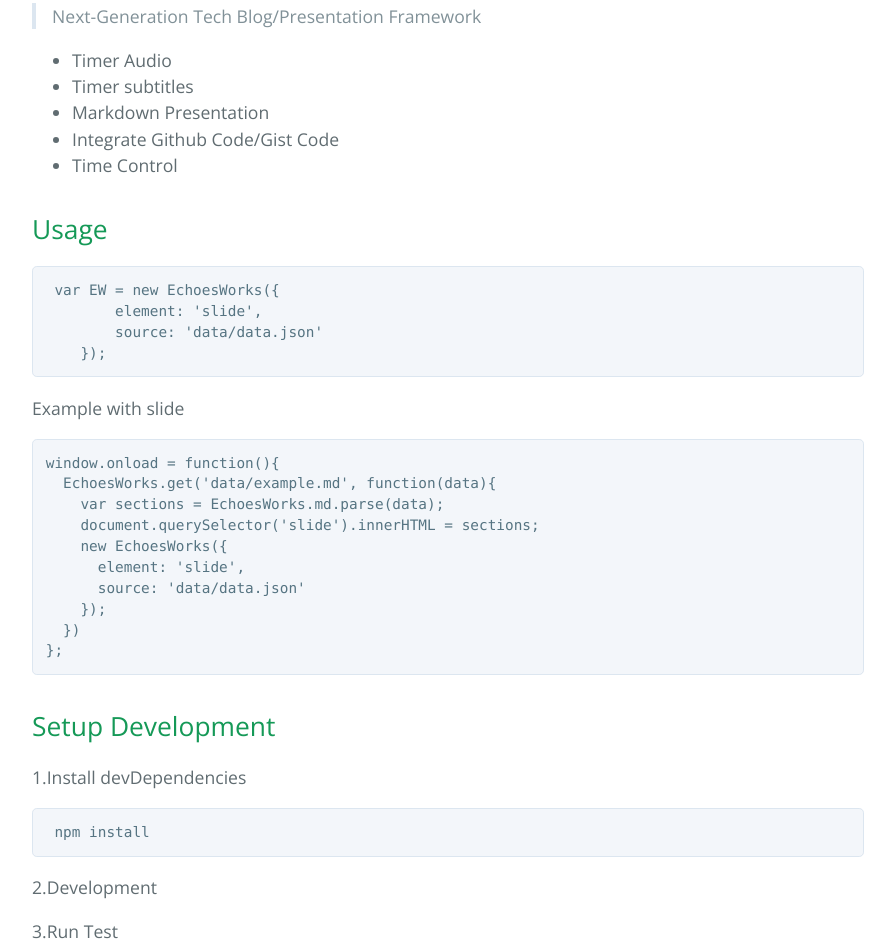
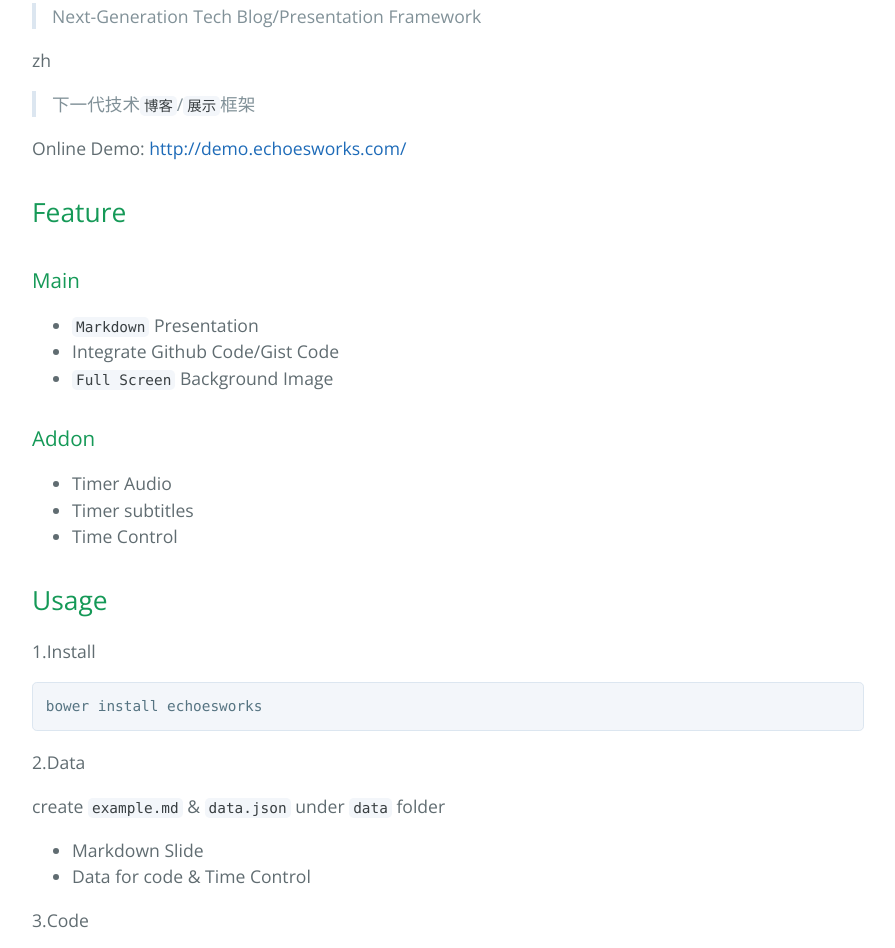
Before and after one commit to phodal/echoesworks, a plain HTML site: page index.html in a window 1280 px wide. Shown: the part 1740-2688 px from the top of the page, without its empty margins (192-1087 px from the left). Drawn offline with nearby package versions, Linux system fonts and the light colour scheme.

```diff
--- a/index.html
+++ b/index.html
@@ -36,16 +36,56 @@
 <p>Next-Generation Tech Blog/Presentation Framework</p>
 </blockquote>
 
+<p>zh</p>
+
+<blockquote>
+<p>下一代技术<code>博客</code>/<code>展示</code>框架</p>
+</blockquote>
+
+<p>Online Demo: <a href="http://demo.echoesworks.com/">http://demo.echoesworks.com/</a> </p>
+
+<h2>
+<a id="feature" class="anchor" href="#feature" aria-hidden="true"><span class="octicon octicon-link"></span></a>Feature</h2>
+
+<h3>
+<a id="main" class="anchor" href="#main" aria-hidden="true"><span class="octicon octicon-link"></span></a>Main</h3>
+
+<ul>
+<li>
+<code>Markdown</code> Presentation</li>
+<li>Integrate Github Code/Gist Code</li>
+<li>
+<code>Full Screen</code> Background Image</li>
+</ul>
+
+<h3>
+<a id="addon" class="anchor" href="#addon" aria-hidden="true"><span class="octicon octicon-link"></span></a>Addon</h3>
+
 <ul>
 <li>Timer Audio</li>
 <li>Timer subtitles</li>
-<li>Markdown Presentation</li>
-<li>Integrate Github Code/Gist Code</li>
 <li>Time Control</li>
 </ul>
 
 <h2>
 <a id="usage" class="anchor" href="#usage" aria-hidden="true"><span class="octicon octicon-link"></span></a>Usage</h2>
+
+<p>1.Install</p>
+
+<pre><code>bower install echoesworks
+</code></pre>
+
+<p>2.Data</p>
+
+<p>create <code>example.md</code> &amp; <code>data.json</code> under <code>data</code> folder </p>
+
+<ul>
+<li>Markdown Slide</li>
+<li>Data for code &amp; Time Control<br>
+</li>
+</ul>
+
+<p>3.Code    </p>
 
 <pre><code> var EW = new EchoesWorks({
         element: 'slide',
```
Also changed, not shown: params.json (+1 -1 lines).
